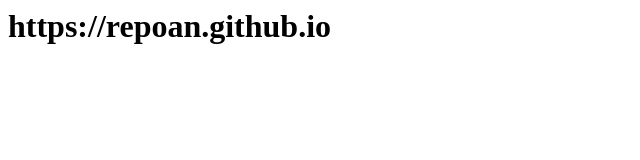
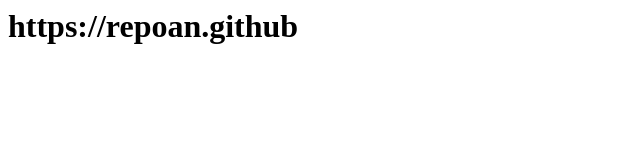
Before and after one commit to Repoan/repoan.github.io, a plain HTML site: page aaa.html in a window 1280 px wide. Shown: the full height of the page, 0-640 px from the left. Drawn offline with Linux system fonts and the light colour scheme.

Commit message:
Update aaa.html

```diff
--- a/aaa.html
+++ b/aaa.html
@@ -1,5 +1,5 @@
 <html>
 <body>
-<h1>https://repoan.github.io</h1>
+<h1>https://repoan.github</h1>
 </body>
 </html>
```
